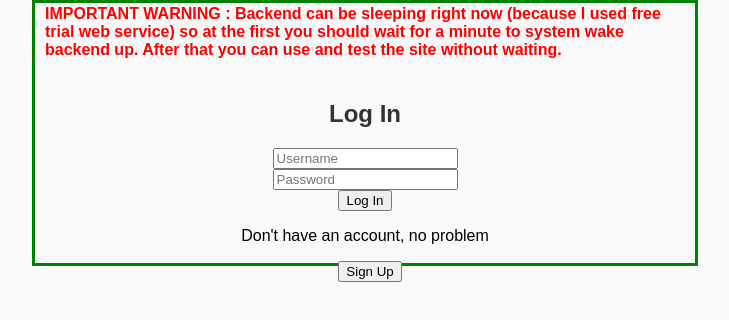
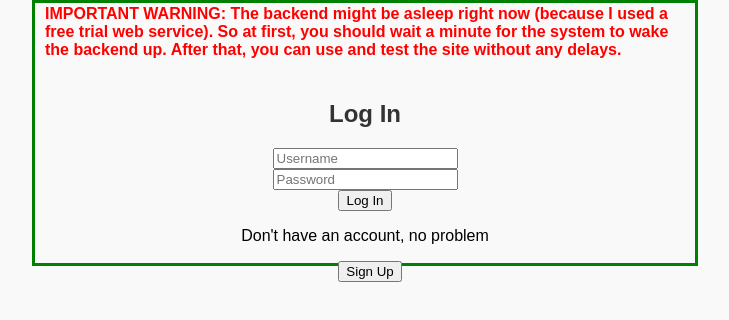
Before and after one commit to emirrcodes/task-manager-frontend1.0, a React app: page / in a window 1280 px wide. Shown: the top 320 px of the page, without its empty margins (275-1004 px from the left). Built offline with nearby package versions, Linux system fonts and the light colour scheme.

Commit message:
Update LoginForm.tsx

```diff
--- a/src/components/LoginForm.tsx
+++ b/src/components/LoginForm.tsx
@@ -43,8 +43,10 @@ const LoginForm: React.FC = () => {
             onKeyDown={handleKeyDown}
             tabIndex={0}
             >
-                <h4 style={{color : "red"}}>IMPORTANT WARNING : Backend can be sleeping right now (because I used free trial web service) so at the first you should
-                    wait for a minute to system wake backend up. After that you can use and test the site without waiting.
+                <h4 style={{color : "red"}}>IMPORTANT WARNING: The backend might be asleep right now (because I used a free trial web service).
+                So at first, you should wait a minute for the system to wake the backend up.
+                After that, you can use and test the site without any delays.
+
                 </h4>
             <h2>Log In</h2>
             <input type="text"
```
